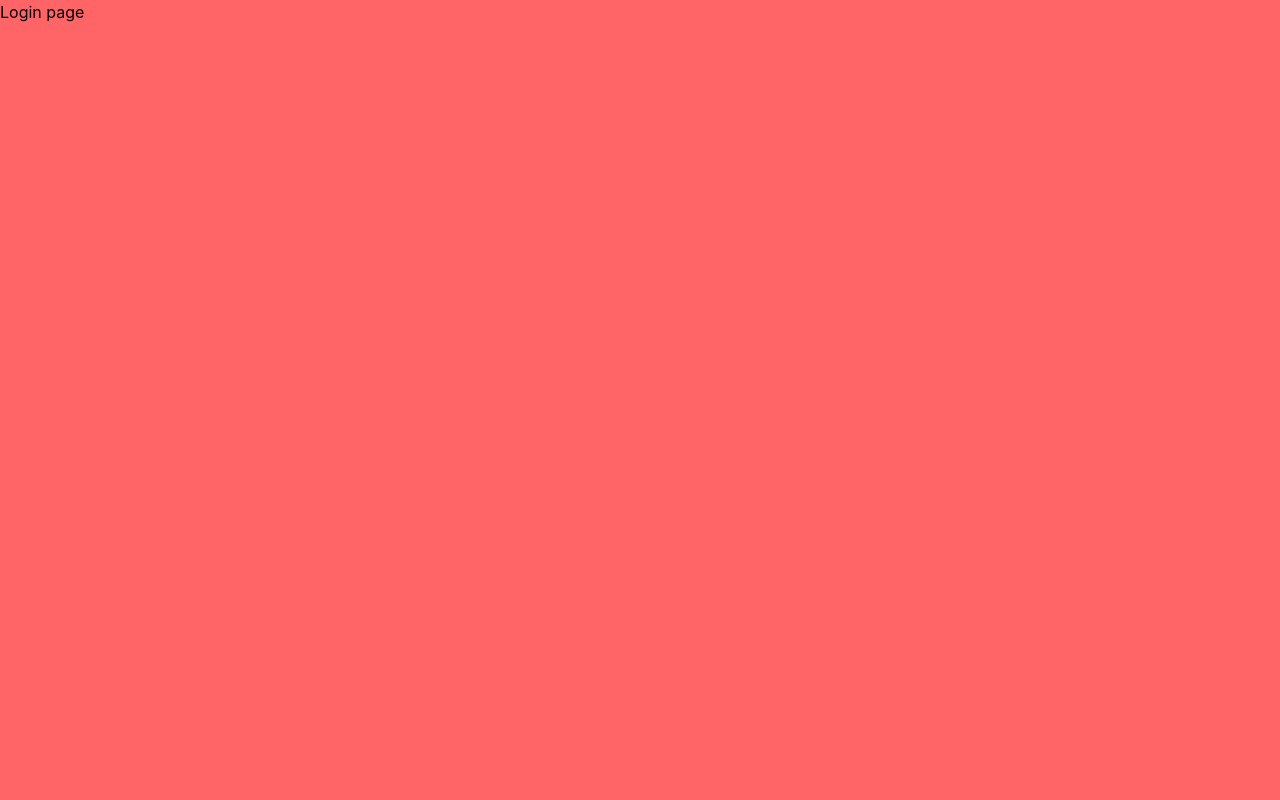
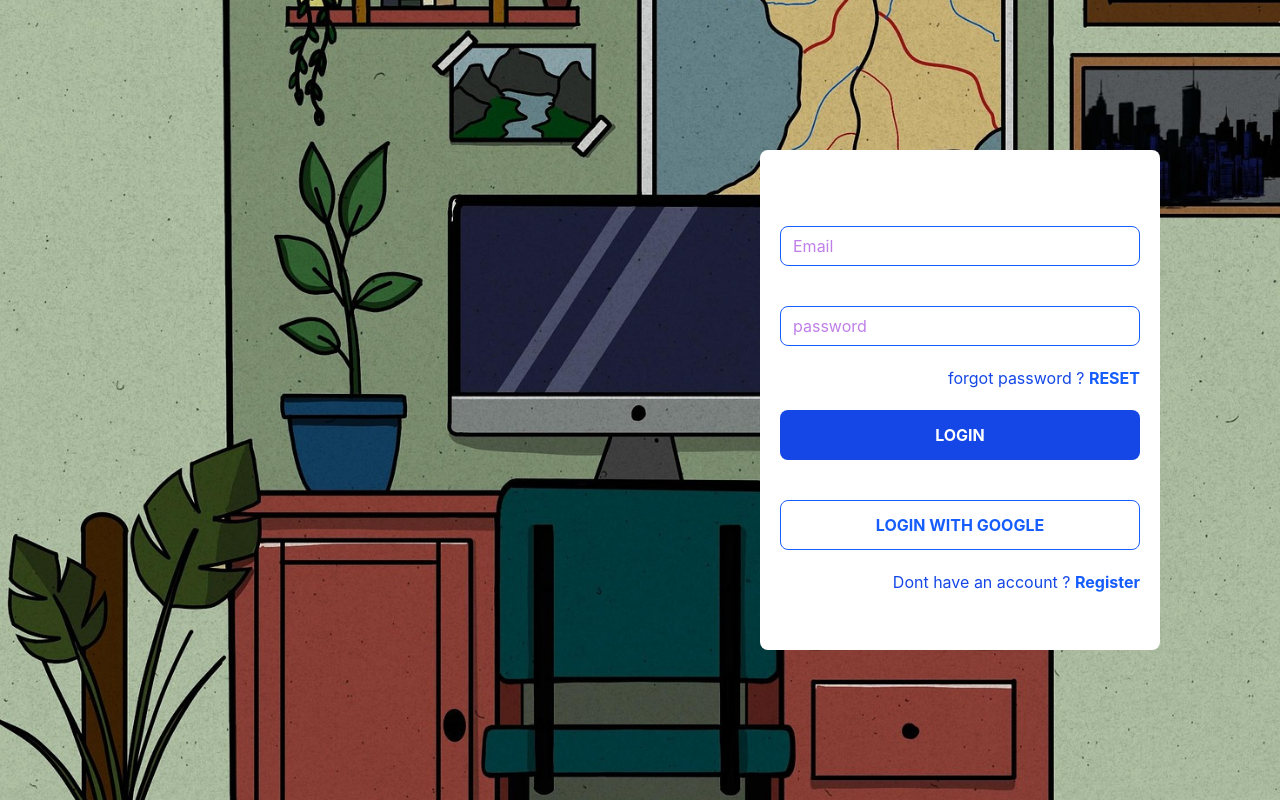
Before and after one commit to WijekoonJanithBCS/Frontend-day-13, a React (Vite) app in the folder i-computers-frontend/: page /login in a window 1280 px wide. Built offline with nearby package versions, Linux system fonts and the light colour scheme.

Commit message:
day-14-completed

```diff
--- a/i-computers-frontend/src/App.jsx
+++ b/i-computers-frontend/src/App.jsx
@@ -10,7 +10,7 @@ function App() {
 
   return (
 
-      <div className="w-full h-screen bg-red-400">
+      <div className="bg-primary text-secondary">
         <Routes>
           <Route path="/" element={<HomePage/>}/>
           <Route path="/admin/*" element={<AdminPage/>}/>
--- a/i-computers-frontend/src/index.css
+++ b/i-computers-frontend/src/index.css
@@ -1 +1,7 @@
 @import "tailwindcss";
+
+@theme {
+  --color-primary: #FFD150;
+  --color-secondary: #8100D1;
+  --color-accent: #B500B2;
+}
--- a/i-computers-frontend/src/pages/home.jsx
+++ b/i-computers-frontend/src/pages/home.jsx
@@ -1,6 +1,6 @@
 export default function HomePage(){
     return(
-        <div>
+        <div className="bg-primary">
             Home page
         </div>
     )
--- a/i-computers-frontend/src/pages/login.jsx
+++ b/i-computers-frontend/src/pages/login.jsx
@@ -1,7 +1,23 @@
+import { Link } from "react-router-dom";
+
 export default function LoginPage(){
     return(
-        <div>
-            Login page
+        <div className="w-full h-screen bg-[url('/img01.jpg')] bg-cover bg-center no-repeat flex">
+            <div className="w-[50%] h-full"></div>
+            <div className="w-[50%] h-full flex justify-center items-center ">
+                <div className="bg-white w-[400px] h-[500px] rounded-lg flex flex-col justify-center items-center">
+                    <input type="email" placeholder="Email" className="m-5 p-3 w-[90%] h-[40px] rounded-lg border border-blue-600"/>
+                    <input type="password" placeholder="password" className="m-5 p-3 w-[90%] h-[40px] rounded-lg border border-blue-600"/>
+                    <p className="w-full text-right text-blue-700 pr-5">forgot password ? <Link to="/forgot-password" className="text-blue-600 font-bold">RESET</Link></p>
+                    <button className="m-5 p-3 w-[90%] h-[50px] rounded-lg bg-blue-700 text-white font-bold">LOGIN</button>
+                    <button className="m-5 p-3 w-[90%] h-[50px] rounded-lg border border-blue-600 text-blue-600 font-bold">LOGIN WITH GOOGLE</button>
+                    <p className="w-full text-right text-blue-700 pr-5">Dont have an account ? <Link to="/register" className="text-blue-600 font-bold">Register</Link></p>
+
+                </div>
+            </div>
+
+
+
         </div>
     )
 }
```
Also changed, not shown: i-computers-frontend/public/img01.jpg (added).
